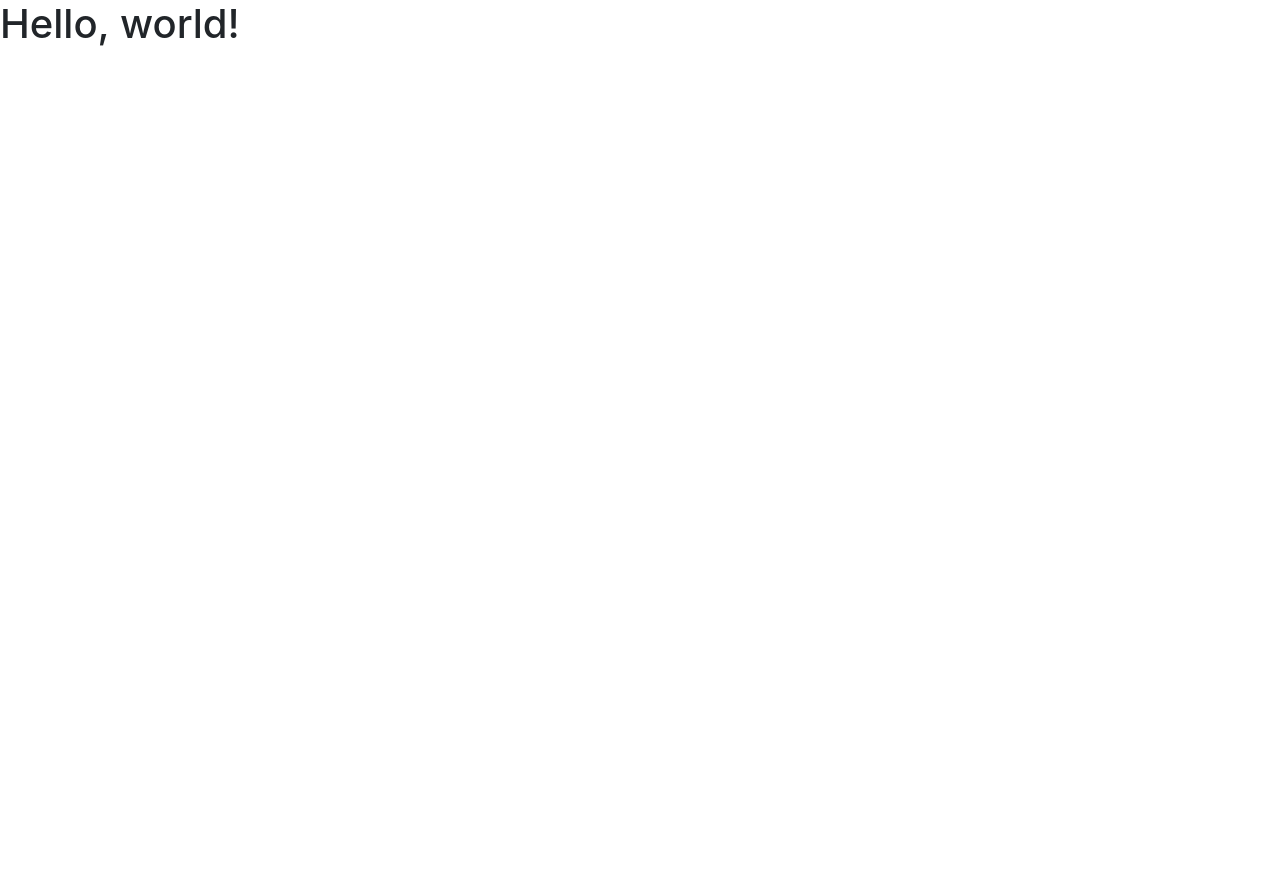
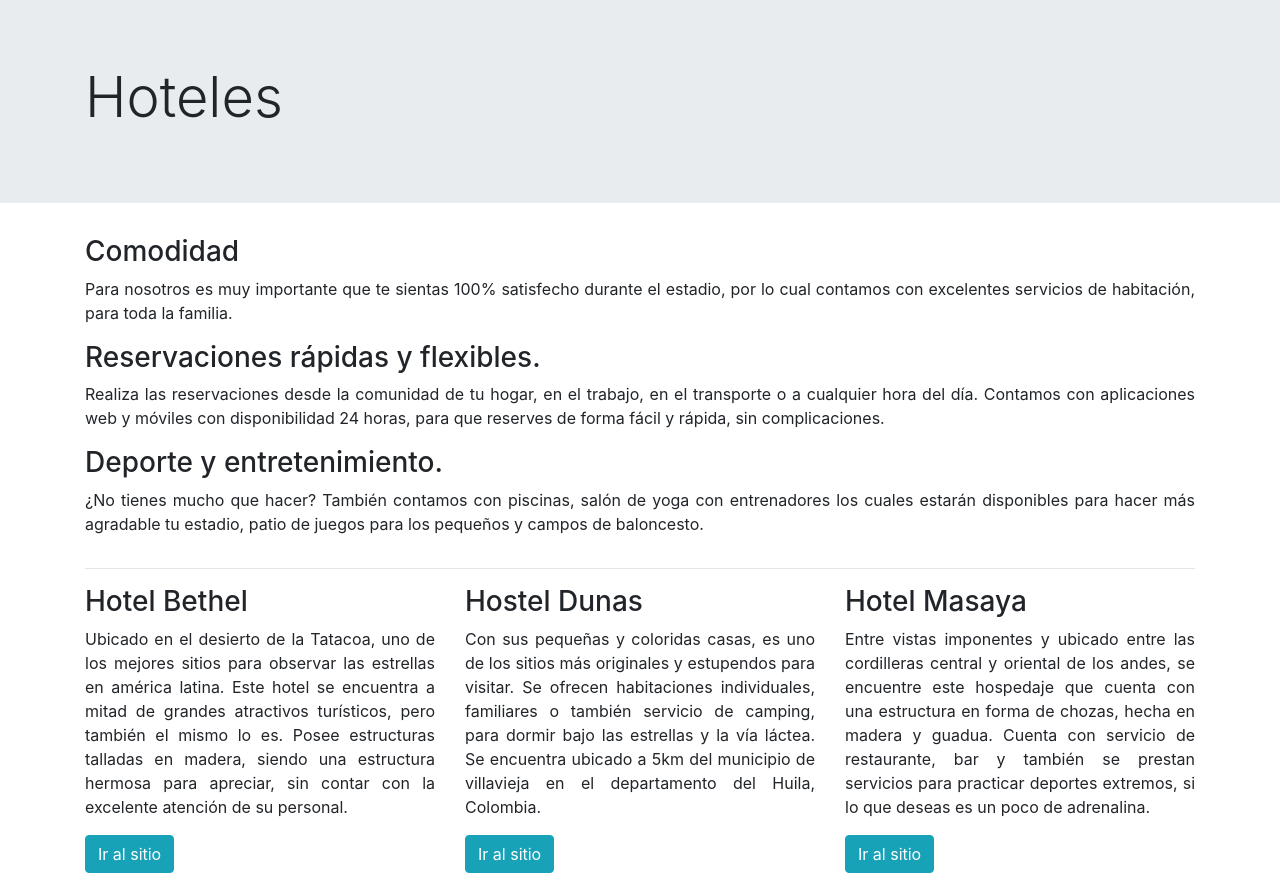
Before and after one commit to afperdomo2/guia-hoteles, a website: page index.html in a window 1280 px wide. Before the commit the page ends 800 px from the top, so only its background shows below. Drawn offline with nearby package versions, Linux system fonts and the light colour scheme.

Commit message:
Listado de hoteles en la página de inicio.

```diff
--- a/index.html
+++ b/index.html
@@ -11,12 +11,48 @@
     <title>Hello, world!</title>
   </head>
   <body>
-    <h1>Hello, world!</h1>
-
+	<div class="jumbotron jumbotron-fluid">
+		<div class="container">
+			<h1 class="display-4">Hoteles</h1>
+		</div>
+	</div>
+	<div class="container">
+		<div class="row">
+			<div class="col-sm-12 col-md-12">
+				<h3>Comodidad</h3>
+				<p class="text-justify">Para nosotros es muy importante que te sientas 100% satisfecho durante el estadio, por lo cual contamos con excelentes servicios de habitación, para toda la familia.</p>
+			</div>
+			<div class="col-sm-12 col-md-12">
+				<h3>Reservaciones rápidas y flexibles.</h3>
+				<p class="text-justify">Realiza las reservaciones desde la comunidad de tu hogar, en el trabajo, en el transporte o a cualquier hora del día. Contamos con aplicaciones web y móviles con disponibilidad 24 horas, para que reserves de forma fácil y rápida, sin complicaciones.</p>
+			</div>
+			<div class="col-sm-12 col-md-12">
+				<h3>Deporte y entretenimiento.</h3>
+				<p class="text-justify">¿No tienes mucho que hacer? También contamos con piscinas, salón de yoga con entrenadores los cuales estarán disponibles para hacer más agradable tu estadio, patio de juegos para los pequeños y campos de baloncesto.</p>
+			</div>
+		</div><hr>
+		<div class="row">
+			<div class="col-sm-12 col-md-4 mb-3">
+				<h3>Hotel Bethel</h3>
+				<p class="text-justify">Ubicado en el desierto de la Tatacoa, uno de los mejores sitios para observar las estrellas en américa latina. Este hotel se encuentra a mitad de grandes atractivos turísticos, pero también el mismo lo es. Posee estructuras talladas en madera, siendo una estructura hermosa para apreciar, sin contar con la excelente atención de su personal.</p>
+				<a class="btn btn-info btn-raised" href="http://www.betheltatacoaoficial.com/hotel-bethel-desierto-tatacoa" target="_blank">Ir al sitio</a>
+			</div>
+			<div class="col-sm-12 col-md-4 mb-3">
+				<h3>Hostel Dunas</h3>
+				<p class="text-justify">Con sus pequeñas y coloridas casas, es uno de los sitios más originales y estupendos para visitar. Se ofrecen habitaciones individuales, familiares o también servicio de camping, para dormir bajo las estrellas y la vía láctea. Se encuentra ubicado a 5km del municipio de villavieja en el departamento del Huila, Colombia.</p>
+				<a class="btn btn-info btn-raised" href="https://web.facebook.com/dunastatacoa/?_rdc=1&_rdr" target="_blank">Ir al sitio</a>
+			</div>
+			<div class="col-sm-12 col-md-4 mb-3">
+				<h3>Hotel Masaya</h3>
+				<p class="text-justify">Entre vistas imponentes y ubicado entre las cordilleras central y oriental de los andes, se encuentre este hospedaje que cuenta con una estructura en forma de chozas, hecha en madera y guadua. Cuenta con servicio de restaurante, bar y también se prestan servicios para practicar deportes extremos, si lo que deseas es un poco de adrenalina.</p>
+				<a class="btn btn-info btn-raised" href="https://www.masaya-experience.com/san-agustin/" target="_blank">Ir al sitio</a>
+			</div>
+		</div>
+	</div>
     <!-- Optional JavaScript -->
     <!-- jQuery first, then Popper.js, then Bootstrap JS -->
     <script src="node_modules/jquery/dist/jquery.min.js"></script>
-    <script src="node_modules/popper.js/dist/popper.min.js"></script>
+    <script src="node_modules/popper.js/dist/umd/popper.min.js"></script>
     <script src="node_modules/bootstrap/dist/js/bootstrap.min.js"></script>
   </body>
 </html>
```
